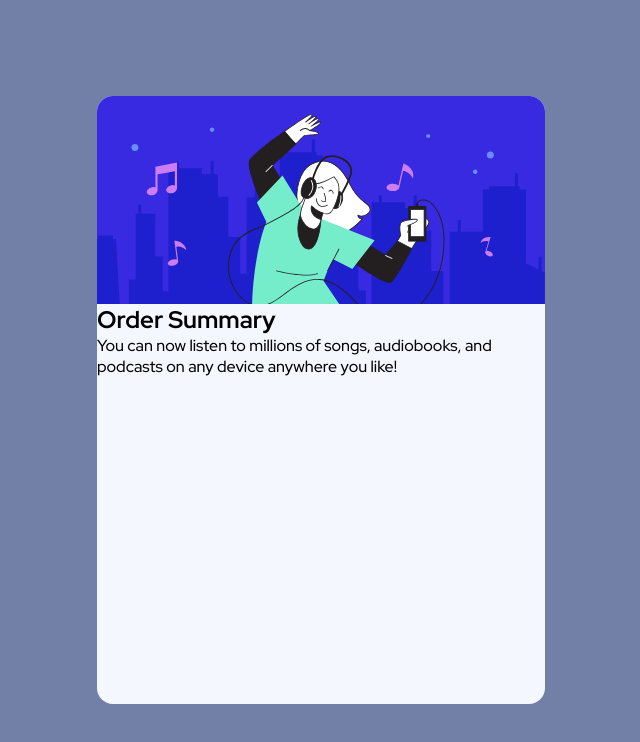
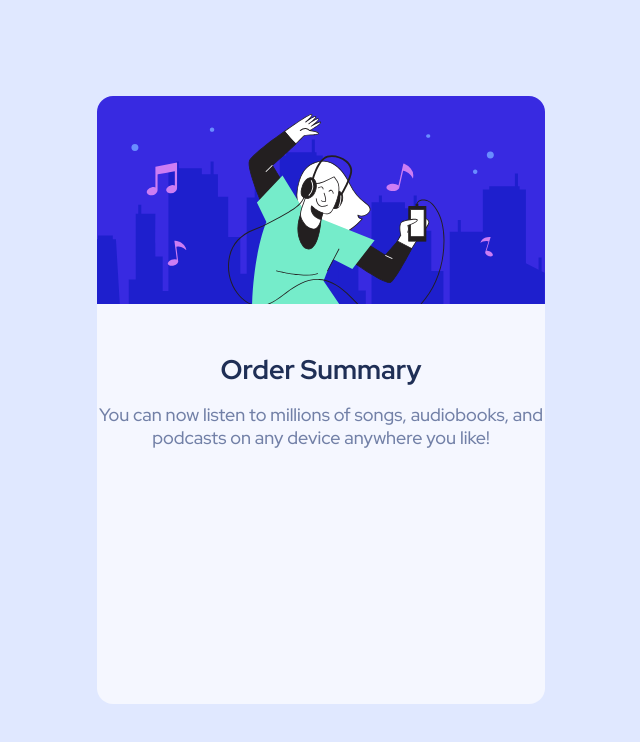
Before and after one commit to phlima3/Order-summary-component-challenge-hub, a plain HTML site: page index.html in a window 1280 px wide. Shown: the whole page, without its empty margins (319-959 px from the left). Drawn offline with Linux system fonts and the light colour scheme.

Commit message:
pedro
estilização do texto

```diff
--- a/style.css
+++ b/style.css
@@ -8,8 +8,14 @@
 
 /*VARIÁVEIS */
 :root {
-  --cor-bg-primario: hsl(224, 23%, 55%);
+  --cor-bg-primario: hsl(225, 100%, 94%);
   --cor-bg-secundario: hsl(225, 100%, 98%);
+
+  --cor-texto: hsl(224, 23%, 55%);
+  --cor-titulo: hsl(223, 47%, 23%);
+
+  --cor-pale-blue: hsl(225, 100%, 94%);
+  --cor-botao: hsl(245, 75%, 52%);
 }
 
 /* */
@@ -42,3 +48,18 @@ main {
   border-top-left-radius: 1rem;
   border-top-right-radius: 1rem;
 }
+
+section {
+  text-align: center;
+  margin-top: 3rem;
+}
+section .titulo {
+  font-size: 18px;
+  color: var(--cor-titulo);
+}
+section .sub-titulo {
+  margin-top: 1rem;
+  color: var(--cor-texto);
+  font-size: 18px;
+  text-align: center;
+}
```
